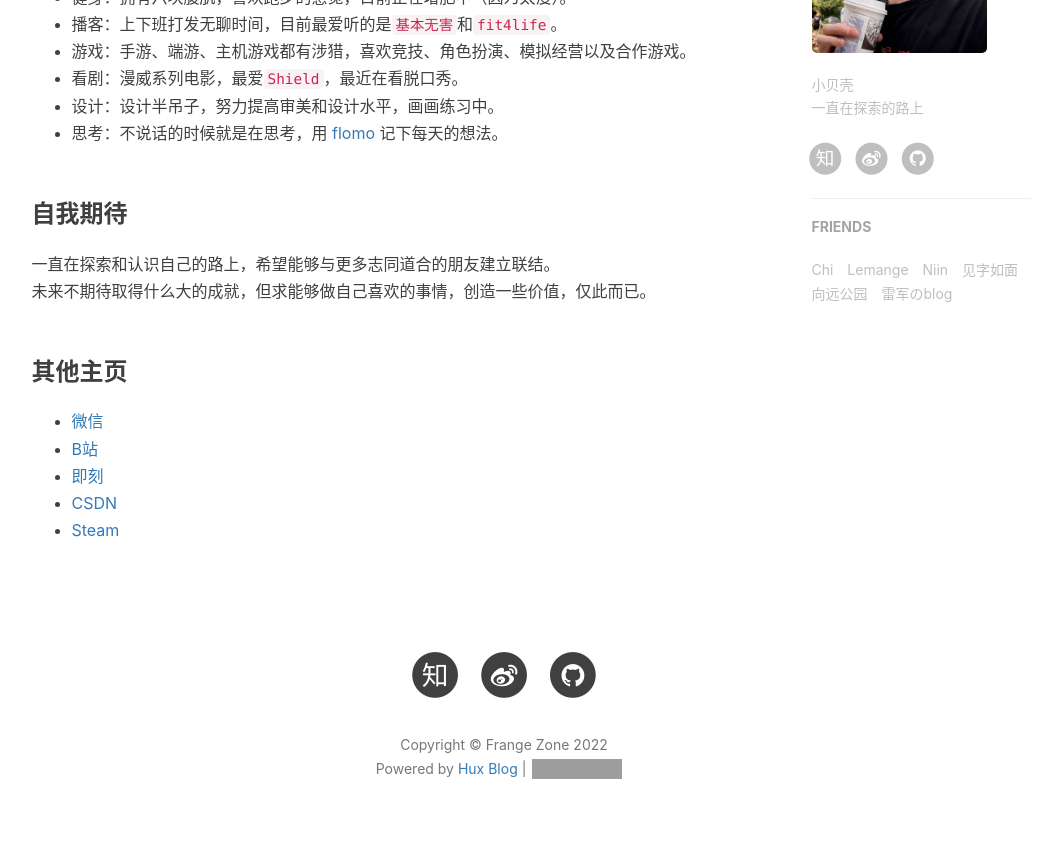
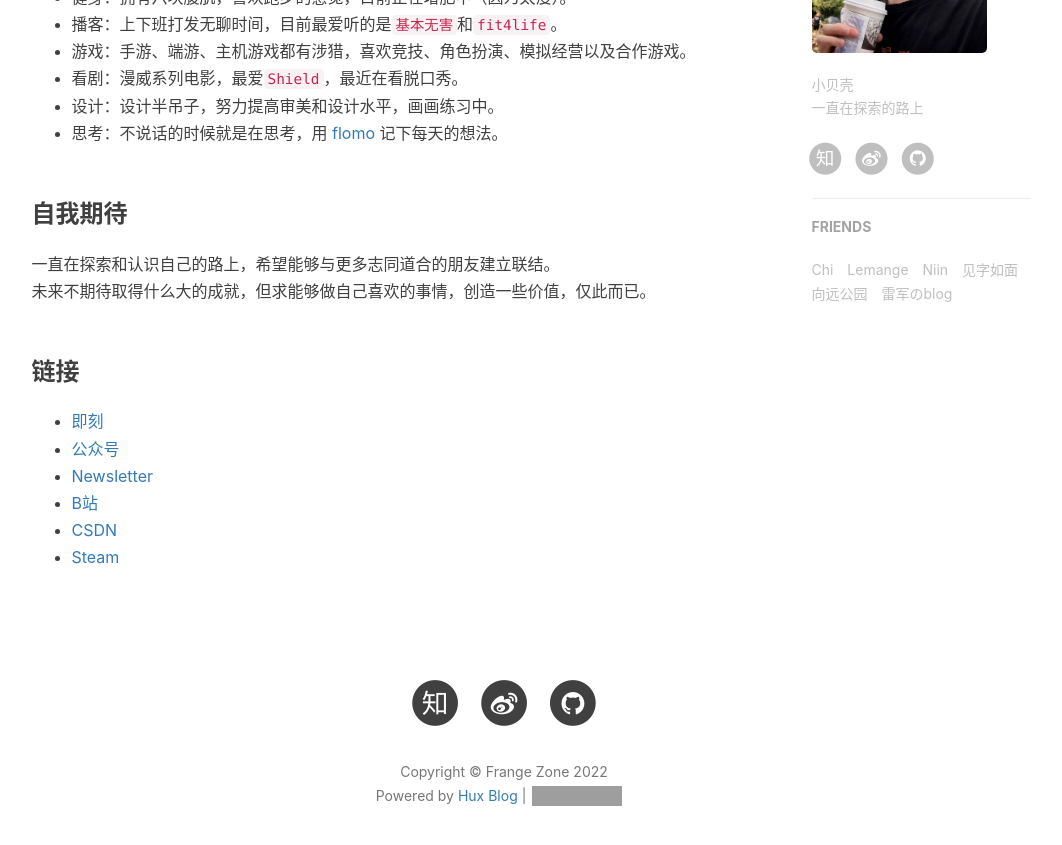
Before and after one commit to frangezone/frangezone, a Jekyll site: the page built from about.html, in a window 1280 px wide and 900 px high, scrolled down 808 px. Shown: the top 845 px of the window, without its empty margins (136-1198 px from the left). Built offline with Jekyll 4.4.1, drawn with Linux system fonts in a browser that asks for light colours; nearby versions of some CDN libraries; a script that is not in the unit is left out; comment, search, counter and statistics services are not loaded; grey boxes are pictures that could not be loaded.

Commit message:
Update zh.md

```diff
--- a/_includes/about/zh.md
+++ b/_includes/about/zh.md
@@ -23,9 +23,10 @@ Hi，我是小贝壳，毕业于[中国地质大学(武汉)](https://www.cug.edu
 未来不期待取得什么大的成就，但求能够做自己喜欢的事情，创造一些价值，仅此而已。
 
 
-### 其他主页
-- [微信](https://weixin.com)
+### 链接
+- [即刻](https://web.okjike.com/u/eafc6283-37e8-4b36-a58e-a4ef03284f3d)
+- [公众号](https://mp.weixin.qq.com/s/Be5LHm7-_rGlogiALAJiGQ)
+- [Newsletter](https://gamer.zhubai.love)
 - [B站](https://space.bilibili.com/56294830)
-- [即刻](https://web.okjike.com/u/eafc6283-37e8-4b36-a58e-a4ef03284f3d)
 - [CSDN](https://blog.csdn.net/qq_40287093)
 - [Steam](https://steamcommunity.com/profiles/76561198365292989/)
```
